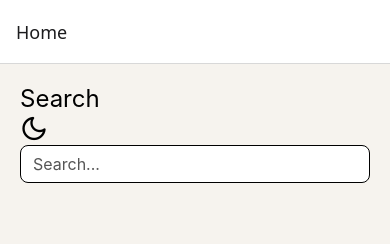
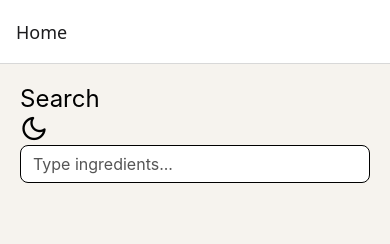
Before and after one commit to gcntran/find-me-something-to-cook-mobile, a React Native app in the folder find-me-something-to-cook/: screen /Home in a window 390 px wide. Shown: the top 244 px of the page. Built offline with nearby package versions, Linux system fonts and the light colour scheme.

Commit message:
Update search typing

```diff
--- a/find-me-something-to-cook/src/components/SearchBar.tsx
+++ b/find-me-something-to-cook/src/components/SearchBar.tsx
@@ -16,7 +16,7 @@ const SearchBar = () => {
             <TextInput
                 value={query}
                 onChangeText={setQuery}
-                placeholder="Search..."
+                placeholder="Type ingredients..."
                 placeholderTextColor={theme.colors.textMuted}
                 style={[styles.input, { color: theme.colors.textBlack }]}
             />
```
